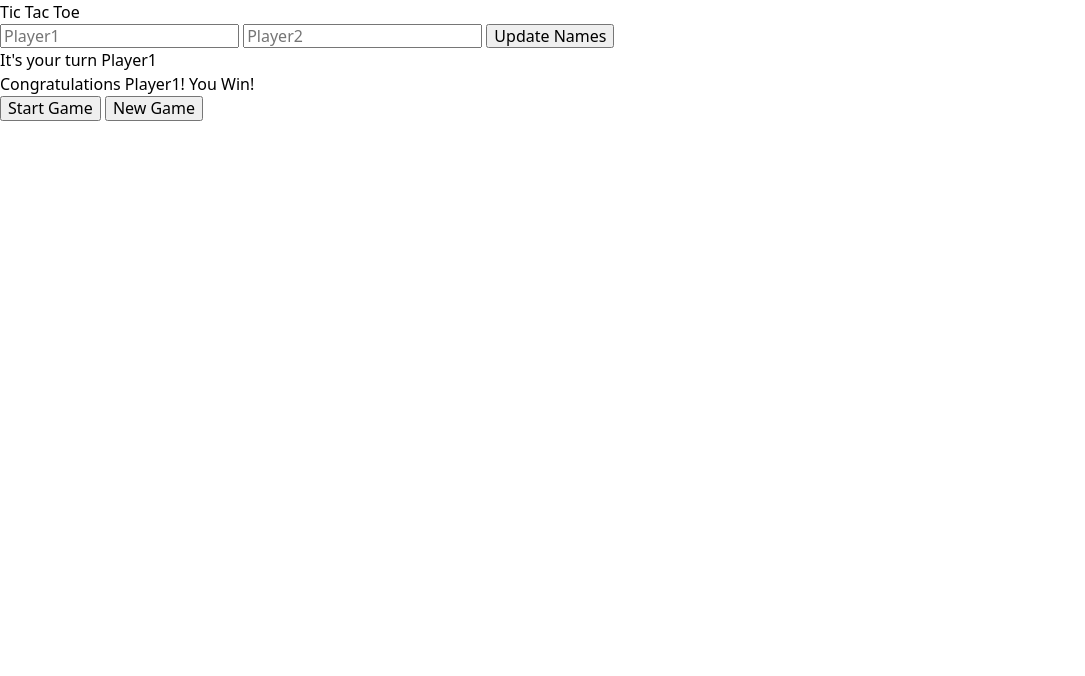
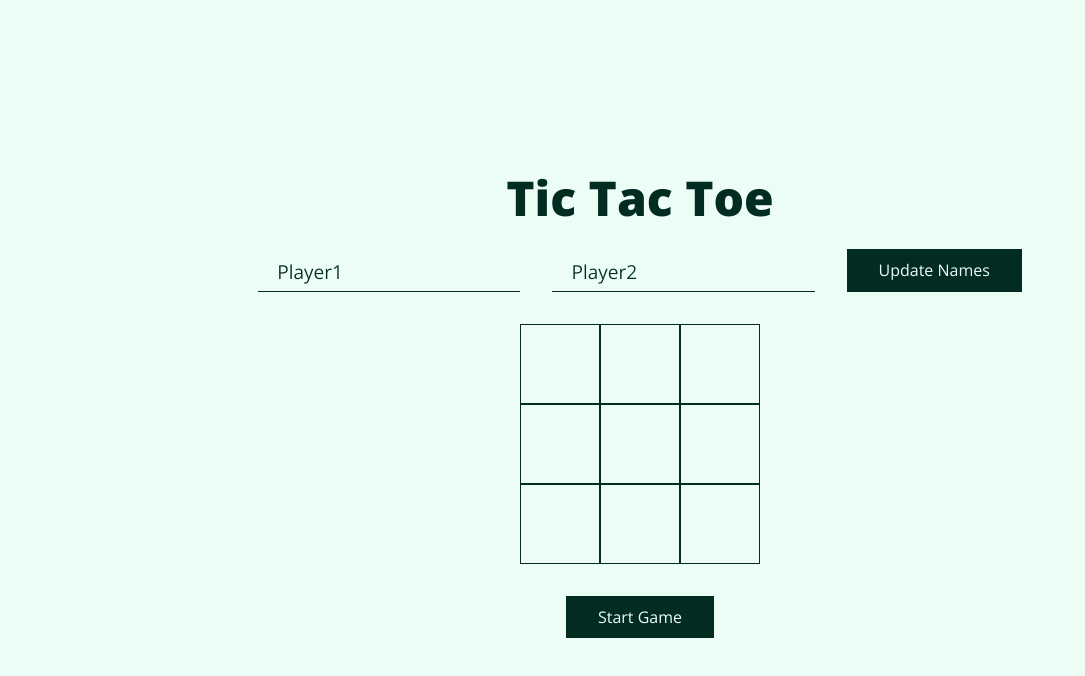
Before and after one commit to possxx/odin-tic-tac-toe, a plain HTML site: page index.html in a window 1280 px wide. Shown: the whole page, without its empty margins (0-1085 px from the left). Drawn offline with nearby package versions, Linux system fonts and the light colour scheme.

Commit message:
Apply styling to markup for game

```diff
--- a/styles.css
+++ b/styles.css
@@ -26,3 +26,125 @@ img, picture, video, canvas, svg {
 p, h1, h2, h3, h4, h5, h6 {
     overflow-wrap: break-word;
 }
+
+:root {
+    --emerald-50: #ecfdf5;
+    --emerald-100: #d1fae5;
+    --emerald-200: #a7f3d0;
+    --emerald-300: #6ee7b7;
+    --emerald-400: #34d399;
+    --emerald-500: #10b981;
+    --emerald-600: #059669;
+    --emerald-700: #047857;
+    --emerald-800: #065f46;
+    --emerald-900: #064e3b;
+    --emerald-950: #022c22;
+    font-size: 16px;
+}
+
+body {
+    height: 100vh;
+    background-color: var(--emerald-50);
+    display: flex;
+    flex-direction: column;
+    align-items: center;
+    justify-content: center;
+    font-family: "open-sans", system-ui, -apple-system, BlinkMacSystemFont, 'Segoe UI', Roboto, Oxygen, Ubuntu, Cantarell, 'Open Sans', 'Helvetica Neue', sans-serif;
+    font-weight: 375;
+    user-select: text;
+}
+
+.heading {
+    font-family: "open-sans", system-ui, -apple-system, BlinkMacSystemFont, 'Segoe UI', Roboto, Oxygen, Ubuntu, Cantarell, 'Helvetica Neue', sans-serif;
+    font-weight: 800;
+    font-size: 3em;
+    color: var(--emerald-950);
+    text-align: center;
+}
+
+.player-names {
+    display: flex;
+    align-items: flex-end;
+    justify-content: center;
+    gap: 2em;
+    margin-bottom: 2rem;
+    user-select: none;
+    flex-wrap: wrap;
+}
+
+.player-names input[type="text"] {
+    appearance: none;
+    border: none;
+    border-bottom: 1px solid var(--emerald-950);
+    background-color: var(--emerald-50);
+    height: 3em;
+    padding: 1em 0 0 1em;
+    font-size: 1.2rem;
+    font-family: "open-sans", system-ui, -apple-system, BlinkMacSystemFont, 'Segoe UI', Roboto, Oxygen, Ubuntu, Cantarell, 'Open Sans', 'Helvetica Neue', sans-serif;
+    font-weight: 375;
+}
+
+.player-names input[type="text"]:focus {
+    outline: none;
+    border-bottom: 1px solid var(--emerald-950);
+}
+
+.player-names input[type="text"]::placeholder {
+    color: var(--emerald-950);
+}
+
+.player-names button {
+    padding: 12px 32px;
+    background-color: var(--emerald-950);
+    color: var(--emerald-50);
+    border: none;
+    cursor: pointer;
+    user-select: none;
+}
+
+.player-turn {
+    font-size: 1.2rem;
+    font-weight: 375;
+    height: 60.78px;
+    display: flex;
+    align-items: flex-end;
+    margin-bottom: 2rem;
+}
+
+.player-winner {
+    font-size: 1.2rem;
+    height: 60.78px;
+    display: flex;
+    align-items: flex-end;
+    margin-bottom: 2rem;
+}
+
+.display-none {
+    display: none;
+}
+
+.tic-tac-toe {
+    display: grid;
+    grid-template-columns: repeat(3, 5em);
+    grid-template-rows: repeat(3, 5em);
+    user-select: none;
+    margin-bottom: 2em;
+}
+
+.tic-tac-toe * {
+    border: 1px solid var(--emerald-950);
+    cursor: pointer;
+    display: grid;
+    place-items: center;
+    font-size: 3rem;
+    color: var(--emerald-950);
+}
+
+.game-button {
+    padding: 12px 32px;
+    background-color: var(--emerald-950);
+    color: var(--emerald-50);
+    border: none;
+    cursor: pointer;
+    user-select: none;
+}
```
